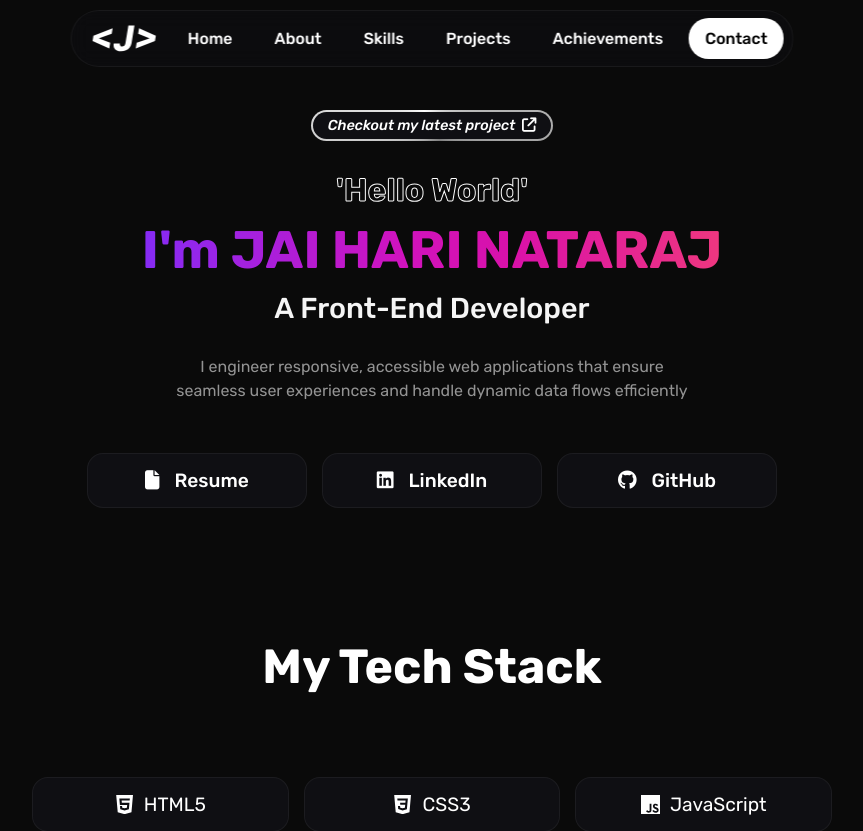
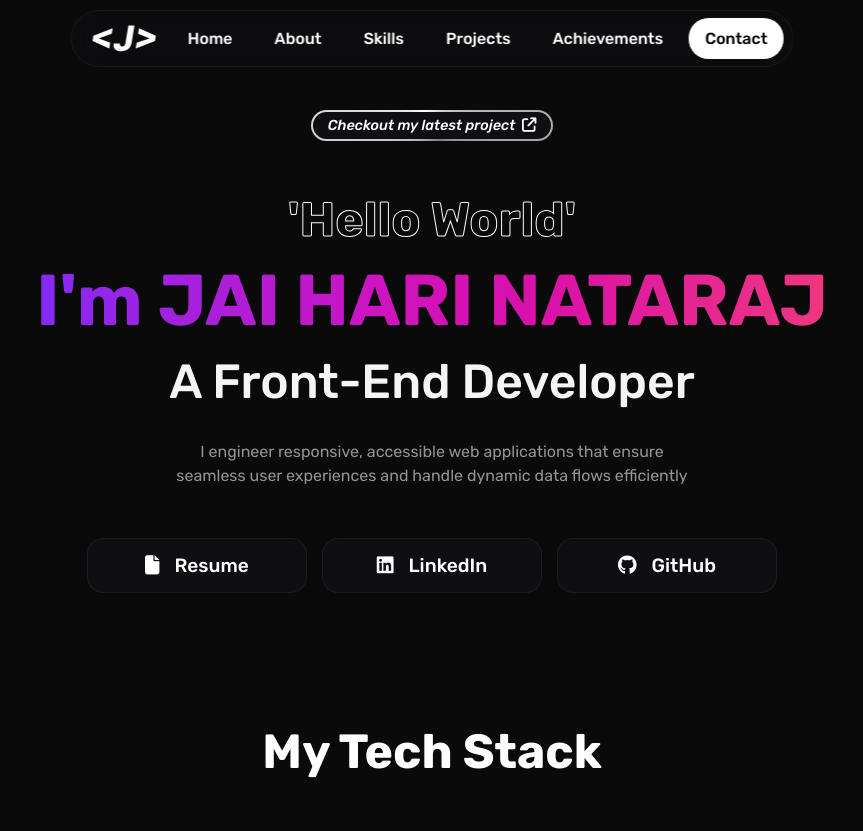
Before and after one commit to ijaihari/portfolio, a React (Vite) app: page / in a window 1280 px wide. Shown: the top 831 px of the page, without its empty margins (208-1071 px from the left). Built offline with nearby package versions, Linux system fonts and the light colour scheme.

Commit message:
updated hero font size for desktop view

```diff
--- a/src/styles/hero.scss
+++ b/src/styles/hero.scss
@@ -25,7 +25,7 @@
     background-color: var.$color-background-primary;
 
     @media(min-width:350px) and (max-width:426px) {
-       padding: 80px 0px 50px;
+        padding: 80px 0px 50px;
     }
 }
 
@@ -63,14 +63,12 @@
     }
 }
 
-
-
 .greetings {
     margin-top: 50px;
     display: flex;
+    flex-direction: column;
+    align-items: center;
     justify-content: center;
-    align-items: center;
-    flex-direction: column;
     gap: 10px;
 
     h3 {
@@ -88,28 +86,30 @@
 
     h2 {
         font-size: 3rem;
+        font-weight: 500;
         color: whitesmoke;
-        font-weight: 500;
     }
 
-    @media(min-width: 350px) {
+    @media (max-width: 480px) {
         margin-top: 30px;
+
         h3 {
             font-size: 2rem;
         }
 
         h1 {
+            font-size: 3.3rem;
             text-align: center;
-            font-size: 3.3rem;
         }
 
         h2 {
-            text-align: justify;
             font-size: 1.8rem;
+            text-align: center;
         }
     }
 
-    @media(min-width: 768px) and (max-width: 1024px) {
+    // Tablets
+    @media (min-width: 768px) and (max-width: 1024px) {
         h3 {
             font-size: 2.5rem;
         }
@@ -119,12 +119,11 @@
         }
 
         h2 {
-
             font-size: 2.5rem;
         }
     }
+}
 
-}
 
 .about {
     color: #ffffff8f;
```
